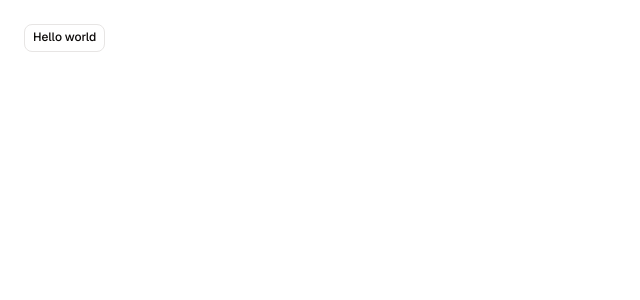
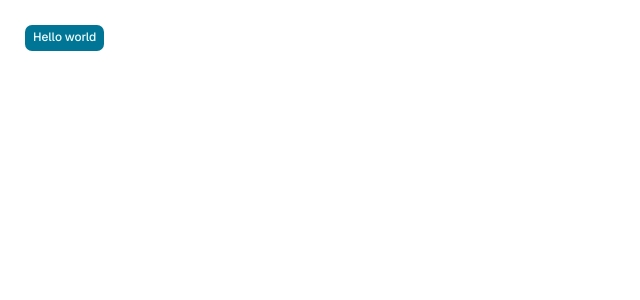
Before and after one commit to JanadaJayathilaka/Text-to-speech-nextjs, a Next.js app: page / in a window 1280 px wide. Shown: the top 300 px of the page, without its empty margins (0-640 px from the left). Built offline with nearby package versions, Linux system fonts and the light colour scheme.

Commit message:
feat: add error handling and authentication routes

```diff
--- /dev/null
+++ b/app/(auth)/(routes)/error.tsx
@@ -0,0 +1,4 @@
+import Empty from "@/components/ui/empty"
+export default function Error() {
+  return <Empty label="Something went wrong!" />
+}
--- /dev/null
+++ b/app/(auth)/(routes)/layout.tsx
@@ -0,0 +1,11 @@
+export default function AuthLayout({
+  children,
+}: {
+  children: React.ReactNode
+}) {
+  return (
+    <main className="flex h-screen items-center justify-center bg-white">
+      {children}
+    </main>
+  )
+}
--- a/app/page.tsx
+++ b/app/page.tsx
@@ -3,7 +3,7 @@ import { Button } from "@/components/ui/button"
 export default function Page() {
   return (
     <div className="flex min-h-svh p-6">
-      <Button variant="outline">Hello world</Button>
+      <Button>Hello world</Button>
     </div>
   )
 }
--- /dev/null
+++ b/components/ui/empty.tsx
@@ -0,0 +1,9 @@
+export default function Empty({ label }: { label?: string }) {
+  return (
+    <div className="flex min-h-svh items-center justify-center p-6">
+      <h1 className="text-sm text-muted-foreground italic">
+        {label || "Something went wrong!"}
+      </h1>
+    </div>
+  )
+}
```
Also changed, not shown: app/(auth)/(routes)/sign-in/[[...sign-in]]/page.tsx (renamed from app/sign-in/[[...sign-in]]/page.tsx), app/(auth)/(routes)/sign-up/[[...sign-up]]/page.tsx (renamed from app/sign-up/[[...sign-up]]/page.tsx).
